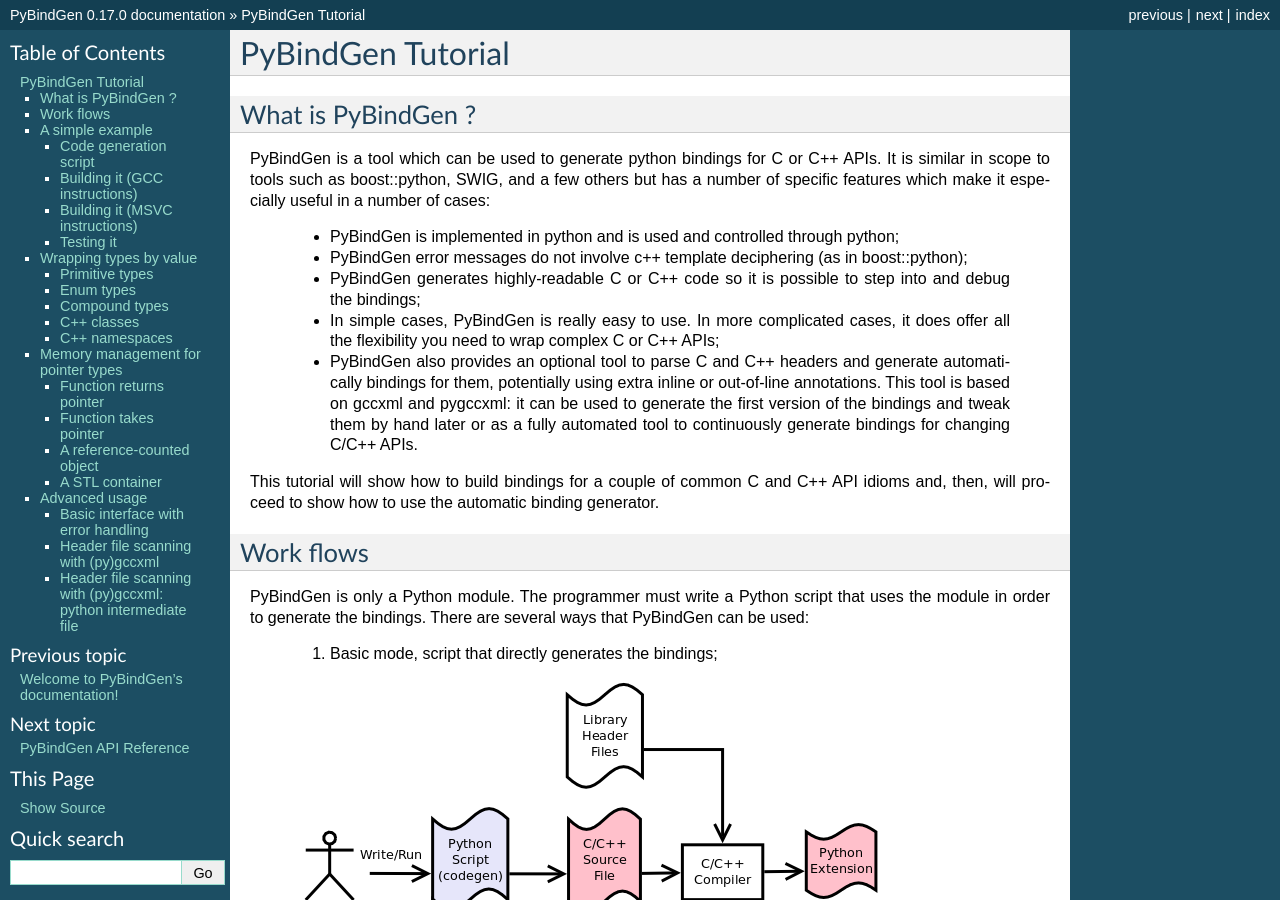
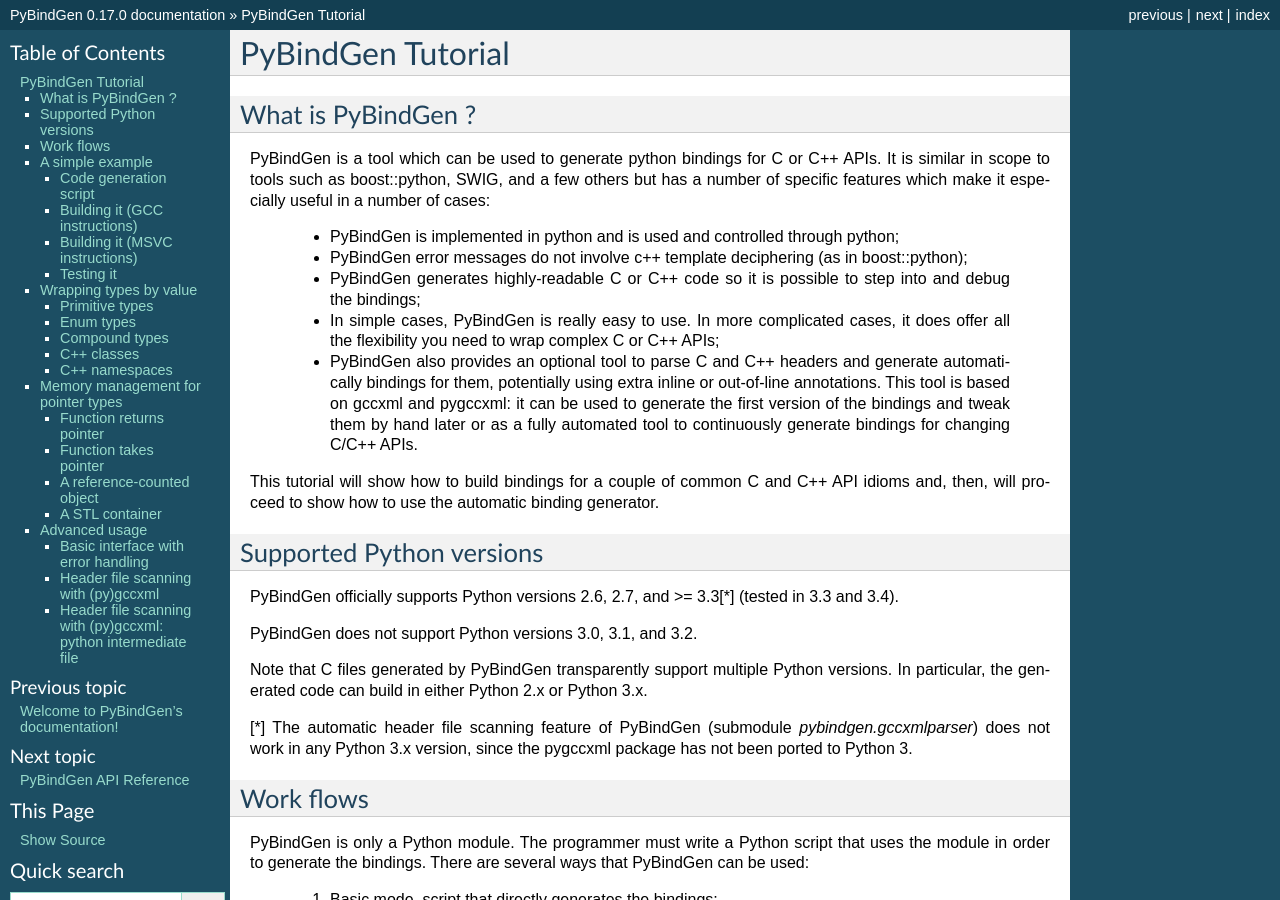
Before and after one commit to cawka/pybindgen, a Sphinx documentation site: the page built from doc/tutorial.rst, in a window 1280 px wide and 900 px high. Built offline with Sphinx 7.4.7, drawn with Linux system fonts in a browser that asks for light colours.

Commit message:
Moved the supported python versions section to the docs

```diff
--- a/doc/tutorial.rst
+++ b/doc/tutorial.rst
@@ -32,6 +32,23 @@
 
 This tutorial will show how to build bindings for a couple of common C and C++ API idioms
 and, then, will proceed to show how to use the automatic binding generator.
+
+
+Supported Python versions
+=========================
+
+PyBindGen officially supports Python versions 2.6, 2.7, and >= 3.3[*] (tested in 3.3 and 3.4).
+
+PyBindGen does not support Python versions 3.0, 3.1, and 3.2.
+
+Note that C files generated by PyBindGen transparently support
+multiple Python versions.  In particular, the generated code can build
+in either Python 2.x or Python 3.x.
+
+[*] The automatic header file scanning feature of PyBindGen (submodule
+`pybindgen.gccxmlparser`) does not work in any Python 3.x version,
+since the pygccxml package has not been ported to Python 3.
+
 
 
 Work flows
```
Also changed, not shown: 1 other file.
